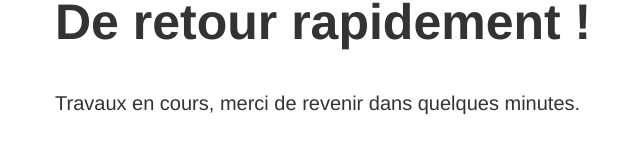
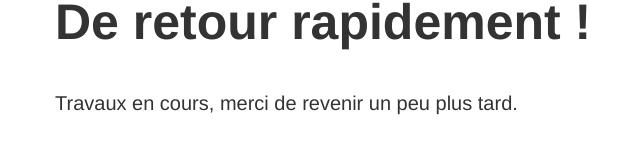
Before and after one commit to flibustenet/maintenance, a plain HTML site: page index.html in a window 1280 px wide. Shown: the part 207-360 px from the top of the page, without its empty margins (260-900 px from the left). Drawn offline with Linux system fonts and the light colour scheme.

Commit message:
plus tard

```diff
--- a/index.html
+++ b/index.html
@@ -12,6 +12,6 @@
 <article>
     <h1>De retour rapidement !</h1>
     <div>
-        <p>Travaux en cours, merci de revenir dans quelques minutes.</p>
+        <p>Travaux en cours, merci de revenir un peu plus tard.</p>
     </div>
 </article>
```
